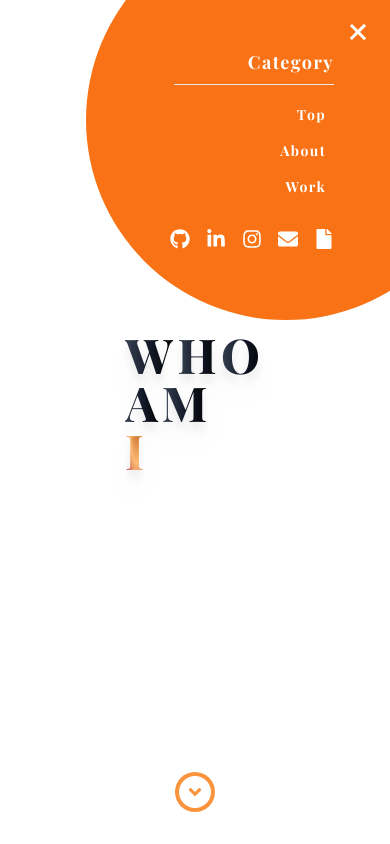
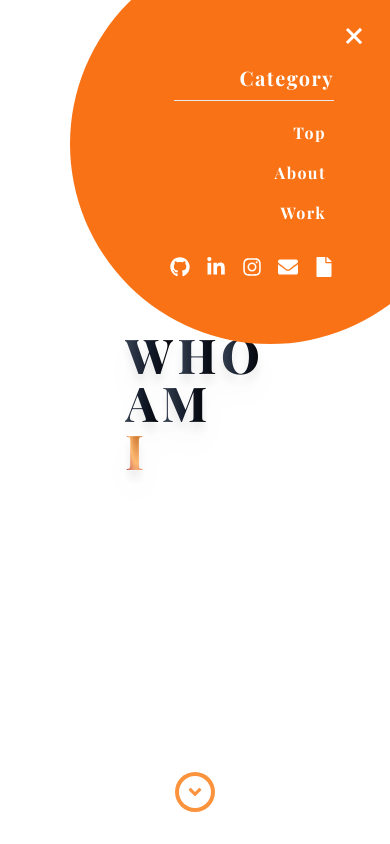
Before and after one commit to Atsuki02/My-portfolio, a React (Vite) app: page /about in a window 390 px wide. Both pictures are taken after a click on the element 358 px from the left and 32 px from the top of the page. Shown: the top 844 px of the page. Built offline with nearby package versions, Linux system fonts and the light colour scheme; a web font is replaced by a local one.

Commit message:
error fix

```diff
--- a/src/About.jsx
+++ b/src/About.jsx
@@ -7,6 +7,8 @@ import Footer from "./Footer";
 import ScrollIcon from "./ScrollIcon";
 import FirstView from "./FirstView";
 import ScrollToTop from "./ScrollToTop";
+
+// When deploying on Netrify, these images passed by relative path didn't work, but importing this way, it's fixed.
 import icon1 from "./images/icon1.png";
 import icon2 from "./images/icon2.png";
 import icon3 from "./images/icon3.png";
--- a/src/NavButton.jsx
+++ b/src/NavButton.jsx
@@ -2,28 +2,28 @@ function NavButton({ isOpenMenu, setIsOpenMenu }) {
   return (
     <>
       <div
-        className="fixed right-0 z-30 m-3 flex h-10 w-10 cursor-pointer flex-col items-center justify-center space-y-1 rounded-[50%] bg-orange-500 text-right text-white sm:m-4 sm:h-16 sm:w-16 sm:space-y-2"
+        className="fixed right-0 z-30 m-3 flex h-12 w-12 cursor-pointer flex-col items-center justify-center space-y-1 rounded-[50%] bg-orange-500 text-right text-white sm:m-4 sm:h-16 sm:w-16 sm:space-y-2"
         onClick={() => setIsOpenMenu(!isOpenMenu)}
       >
         <div
           className={
             isOpenMenu
-              ? "h-[0.2rem] w-5 translate-y-[0.35rem] rotate-45 bg-white transition-all duration-100 sm:w-7 sm:translate-y-[0.6rem]"
-              : "h-[0.2rem] w-5 bg-white sm:w-7"
+              ? "h-[0.2rem] w-5 translate-y-[0.35rem] rotate-45 bg-white transition-all duration-100 sm:h-[0.2rem] sm:w-7 sm:translate-y-[0.6rem]"
+              : "h-[0.2rem] w-5 bg-white sm:h-[0.2rem] sm:w-7"
           }
         />
         <div
           className={
             isOpenMenu
-              ? "w-5 opacity-0 transition-all duration-100"
-              : "h-[0.2rem] w-5 bg-white sm:w-7"
+              ? "w-[22px] opacity-0 transition-all duration-100"
+              : "h-[0.2rem] w-5 bg-white sm:h-[0.2rem] sm:w-7"
           }
         />
         <div
           className={
             isOpenMenu
-              ? "h-[0.2rem] w-5 -translate-y-[0.35rem] -rotate-45 bg-white transition-all duration-100 sm:w-7 sm:-translate-y-[0.6rem]"
-              : "h-[0.2rem] w-5 bg-white sm:w-7"
+              ? "h-[0.2rem] w-5 -translate-y-[0.35rem] -rotate-45 bg-white transition-all duration-100 sm:h-[0.2rem] sm:w-7 sm:-translate-y-[0.6rem]"
+              : "h-[0.2rem] w-5 bg-white sm:h-[0.2rem] sm:w-7"
           }
         />
       </div>
--- a/src/NavMenu.jsx
+++ b/src/NavMenu.jsx
@@ -20,13 +20,13 @@ function NavMenu({ isOpenMenu, setIsOpenMenu }) {
         variants={navMenuVariants}
         initial="hidden"
         animate="show"
-        className="fixed right-14 top-12 z-30 h-[10rem] w-[10rem] flex-col items-center justify-center text-right text-sm font-bold tracking-widest text-white sm:right-20 sm:top-14 sm:h-[20rem] sm:w-[20rem] sm:text-2xl "
+        className="fixed right-14 top-16 z-30 h-[10rem] w-[10rem] flex-col items-center justify-center text-right text-sm font-bold tracking-widest text-white sm:right-20 sm:top-14 sm:h-[20rem] sm:w-[20rem] sm:text-2xl "
       >
         <motion.h1
           variants={navMenuVariants}
           initial="hidden"
           animate="show"
-          className="mb-3 border-b-[1px] pb-2 text-lg sm:mb-6 sm:p-4 sm:text-4xl"
+          className="mb-3 border-b-[1px] pb-2 text-xl sm:mb-6 sm:p-4 sm:text-4xl"
         >
           Category
         </motion.h1>
@@ -36,7 +36,7 @@ function NavMenu({ isOpenMenu, setIsOpenMenu }) {
             whileHover={{
               color: "#f8e112",
             }}
-            className="p-2  sm:p-4"
+            className="p-2 text-base sm:p-4 sm:text-2xl"
             onClick={() => setIsOpenMenu(!isOpenMenu)}
           >
             Top
@@ -48,7 +48,7 @@ function NavMenu({ isOpenMenu, setIsOpenMenu }) {
             whileHover={{
               color: "#f8e112",
             }}
-            className="p-2 sm:p-4"
+            className="p-2 text-base sm:p-4 sm:text-2xl"
             onClick={() => setIsOpenMenu(!isOpenMenu)}
           >
             About
@@ -60,7 +60,7 @@ function NavMenu({ isOpenMenu, setIsOpenMenu }) {
             whileHover={{
               color: "#f8e112",
             }}
-            className="p-2 sm:p-4"
+            className="p-2 text-base sm:p-4 sm:text-2xl"
             onClick={() => setIsOpenMenu(!isOpenMenu)}
           >
             Work
@@ -118,7 +118,7 @@ function NavMenu({ isOpenMenu, setIsOpenMenu }) {
         variants={navMenuContainerVariants}
         initial="hidden"
         animate="show"
-        className="fixed -right-24 -top-20 z-20 h-[25rem] w-[25rem] overflow-hidden rounded-[50%]  bg-orange-500 sm:-right-40 sm:-top-40 sm:h-[42rem] sm:w-[42rem] "
+        className="fixed -right-20 -top-14 z-20 h-[25rem] w-[25rem] overflow-hidden rounded-[50%]  bg-orange-500 sm:-right-40 sm:-top-40 sm:h-[42rem] sm:w-[42rem] "
       ></motion.div>
     </div>
   );
```
